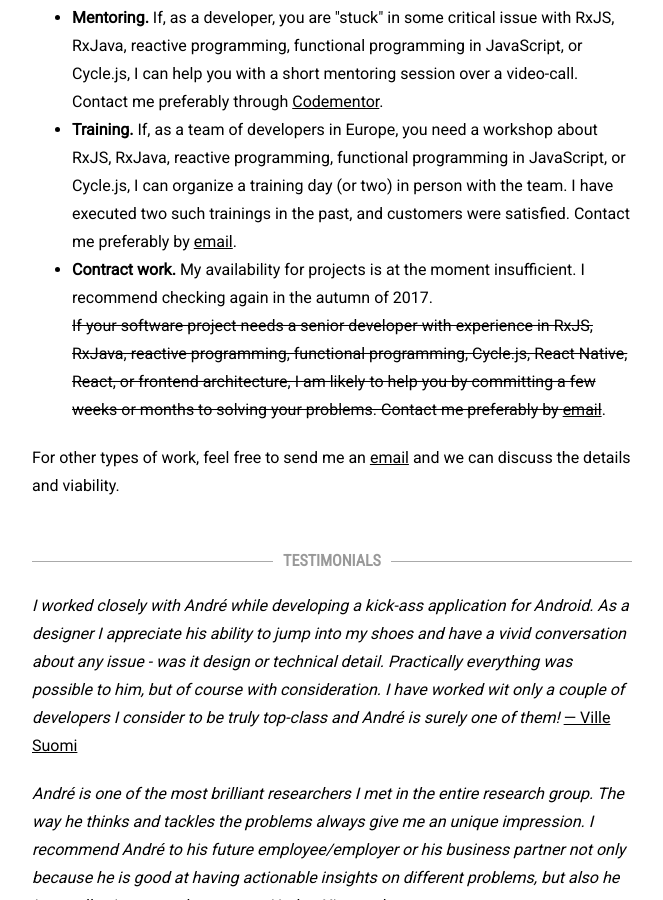
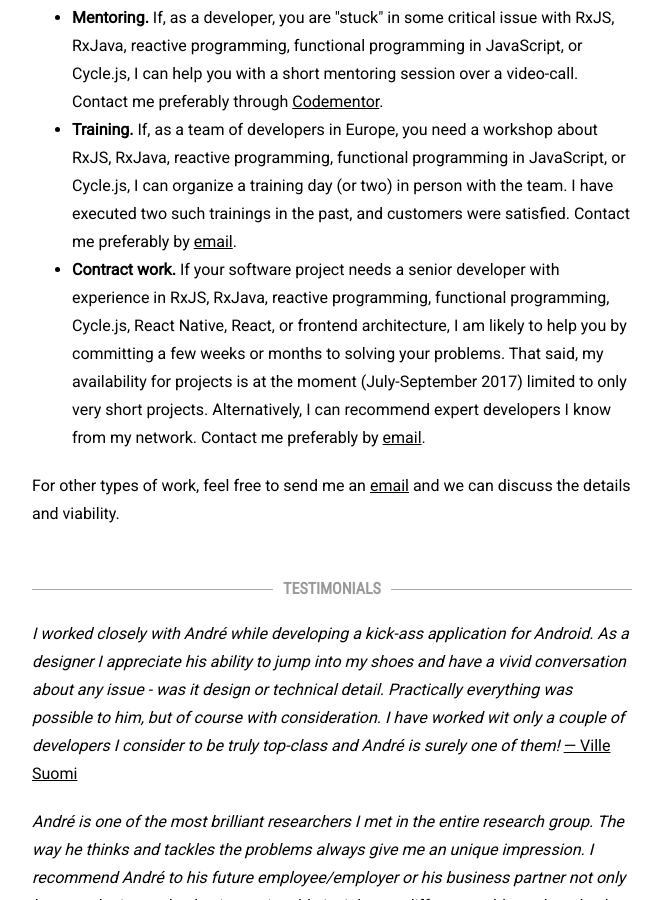
Before and after one commit to staltz/staltz.com, a Jekyll site: the page built from hire.html, in a window 1280 px wide and 900 px high, scrolled down 410 px. Shown: the whole window, without its empty margins (308-971 px from the left). Built offline with Jekyll 4.4.1, drawn with Linux system fonts in a browser that asks for light colours; nearby versions of some CDN libraries.

Commit message:
Remove strikethrough on hire page

```diff
--- a/hire.html
+++ b/hire.html
@@ -17,7 +17,7 @@ layout: blank
       <ul>
         <li><strong>Mentoring.</strong> If, as a developer, you are "stuck" in some critical issue with RxJS, RxJava, reactive programming, functional programming in JavaScript, or Cycle.js, I can help you with a short mentoring session over a video-call. Contact me preferably through <a href="https://www.codementor.io/staltz">Codementor</a>.</li>
         <li><strong>Training.</strong> If, as a team of developers in Europe, you need a workshop about RxJS, RxJava, reactive programming, functional programming in JavaScript, or Cycle.js, I can organize a training day (or two) in person with the team. I have executed two such trainings in the past, and customers were satisfied. Contact me preferably by <a href="mailto:andre@staltz.com">email</a>.</li>
-        <li><strong>Contract work.</strong> My availability for projects is at the moment insufficient. I recommend checking again in the autumn of 2017.<br /><strike>If your software project needs a senior developer with experience in RxJS, RxJava, reactive programming, functional programming, Cycle.js, React Native, React, or frontend architecture, I am likely to help you by committing a few weeks or months to solving your problems. Contact me preferably by <a href="mailto:andre@staltz.com">email</a></strike>.</li>
+        <li><strong>Contract work.</strong> If your software project needs a senior developer with experience in RxJS, RxJava, reactive programming, functional programming, Cycle.js, React Native, React, or frontend architecture, I am likely to help you by committing a few weeks or months to solving your problems. That said, my availability for projects is at the moment (July-September 2017) limited to only very short projects. Alternatively, I can recommend expert developers I know from my network. Contact me preferably by <a href="mailto:andre@staltz.com">email</a>.</li>
       </ul>
 
       <p>For other types of work, feel free to send me an <a href="mailto:andre@staltz.com">email</a> and we can discuss the details and viability.</p>
```
